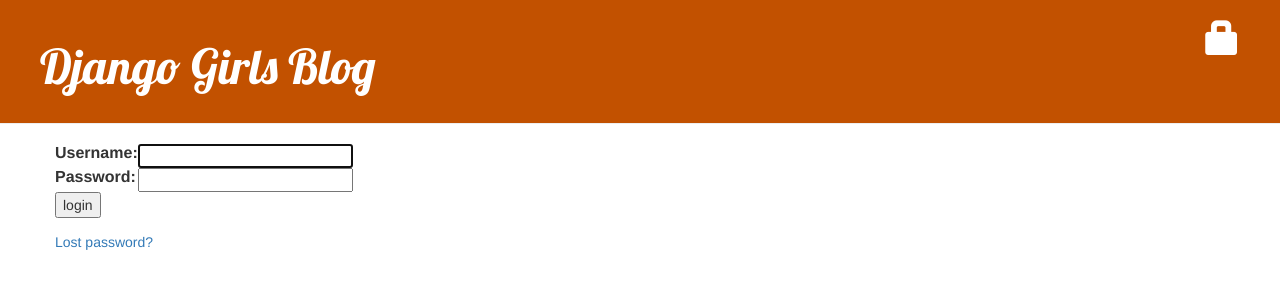
After one commit to calvin01010/my-first-blog, a Django app: page /accounts/login/ in a window 1280 px wide. The commit adds this page. Shown: the top 300 px of the page. Run offline with Django 3.2, Linux system fonts and the light colour scheme; parts of the project's set-up code (start-up, migrations or seed data) failed here and were passed over; some libraries are stand-ins or nearby versions.

Commit message:
Added authentication for users

```diff
--- a/blog/templates/blog/base.html
+++ b/blog/templates/blog/base.html
@@ -10,8 +10,11 @@
     <body>
         <div class="page-header">
             {% if user.is_authenticated %}
-            <a href="{% url 'post_new' %}" class="top-menu"><span class="glyphicon glyphicon-plus"></span></a>
-            <a href="{% url 'post_draft_list' %}" class="top-menu"><span class="glyphicon glyphicon-edit"></span></a>
+              <a href="{% url 'post_new' %}" class="top-menu"><span class="glyphicon glyphicon-plus"></span></a>
+              <a href="{% url 'post_draft_list' %}" class="top-menu"><span class="glyphicon glyphicon-edit"></span></a>
+              <p class="top-menu">Hello {{ user.username }} <small>(<a href="{% url 'logout' %}">Logout</a>)</small></p>
+            {% else %}
+              <a href="{% url 'login' %}" class="top-menu"><span class="glyphicon glyphicon-lock"></span></a>
             {% endif %}
             <h1><a href="/">Django Girls Blog</a></h1>
         </div>
--- /dev/null
+++ b/blog/templates/registration/login.html
@@ -0,0 +1,29 @@
+{% extends "blog/base.html" %}
+
+{% block content %}
+
+  {% if form.errors %}
+    <p>Your username and password didn't match, please try again.</p>
+  {% endif %}
+
+  <form method="post" action="{% url 'login' %}">
+    {% csrf_token %}
+    <table>
+      <tr>
+        <td>{{ form.username.label_tag }}</td>
+        <td>{{ form.username }}</td>
+      </tr>
+      <tr>
+        <td>{{ form.password.label_tag }}</td>
+        <td>{{ form.password }}</td>
+      </tr>
+    </table>
+
+    <input type="submit" value="login" />
+    <input type="hidden" name="next" value="{{ next }}" />
+  </form>
+
+{# Assumes you setup the password_reset view in your URLconf #}
+<p><a href="{% url 'password_reset' %}">Lost password?</a></p>
+
+{% endblock %}
--- a/blog/views.py
+++ b/blog/views.py
@@ -1,6 +1,7 @@
 from django.shortcuts import render
 from django.utils import timezone
 from django.shortcuts import render, get_object_or_404, redirect
+from django.contrib.auth.decorators import login_required
 from . models import Post
 from .forms import PostForm
 
@@ -13,6 +14,7 @@
     post = get_object_or_404(Post, pk=pk)
     return render(request, 'blog/post_detail.html', {'post': post})
 
+@login_required
 def post_new(request):
     if request.method == "POST":
         form = PostForm(request.POST)
@@ -27,6 +29,7 @@
         form = PostForm()
     return render(request, 'blog/post_edit.html', {'form': form})
 
+@login_required
 def post_edit(request, pk):
     post = get_object_or_404(Post, pk=pk)
     if request.method == "POST":
@@ -42,15 +45,18 @@
         form = PostForm(instance=post)
     return render(request, 'blog/post_edit.html', {'form': form})
 
+@login_required
 def post_draft_list(request):
     posts = Post.objects.filter(published_date__isnull=True).order_by('created_date')
     return render(request, 'blog/post_draft_list.html', {'posts': posts})
 
+@login_required
 def post_publish(request, pk):
     post = get_object_or_404(Post, pk=pk)
     post.publish()
     return redirect('post_detail', pk=pk)
 
+@login_required
 def post_remove(request, pk):
     post = get_object_or_404(Post, pk=pk)
     post.delete()
--- a/mysite/settings.py
+++ b/mysite/settings.py
@@ -120,3 +120,6 @@
 
 STATIC_URL = '/static/'
 STATIC_ROOT = os.path.join(BASE_DIR, 'static')
+
+# Redirect to home URL after login (Default redirects to /accounts/profile/)
+LOGIN_REDIRECT_URL = '/'
--- a/mysite/urls.py
+++ b/mysite/urls.py
@@ -19,4 +19,5 @@
 urlpatterns = [
     path('admin/', admin.site.urls),
     path('', include('blog.urls')),
+    path('accounts/', include('django.contrib.auth.urls')),
 ]
```
Also changed, not shown: blog/templates/registration/logged_out.html (added, +8 -0 lines).
